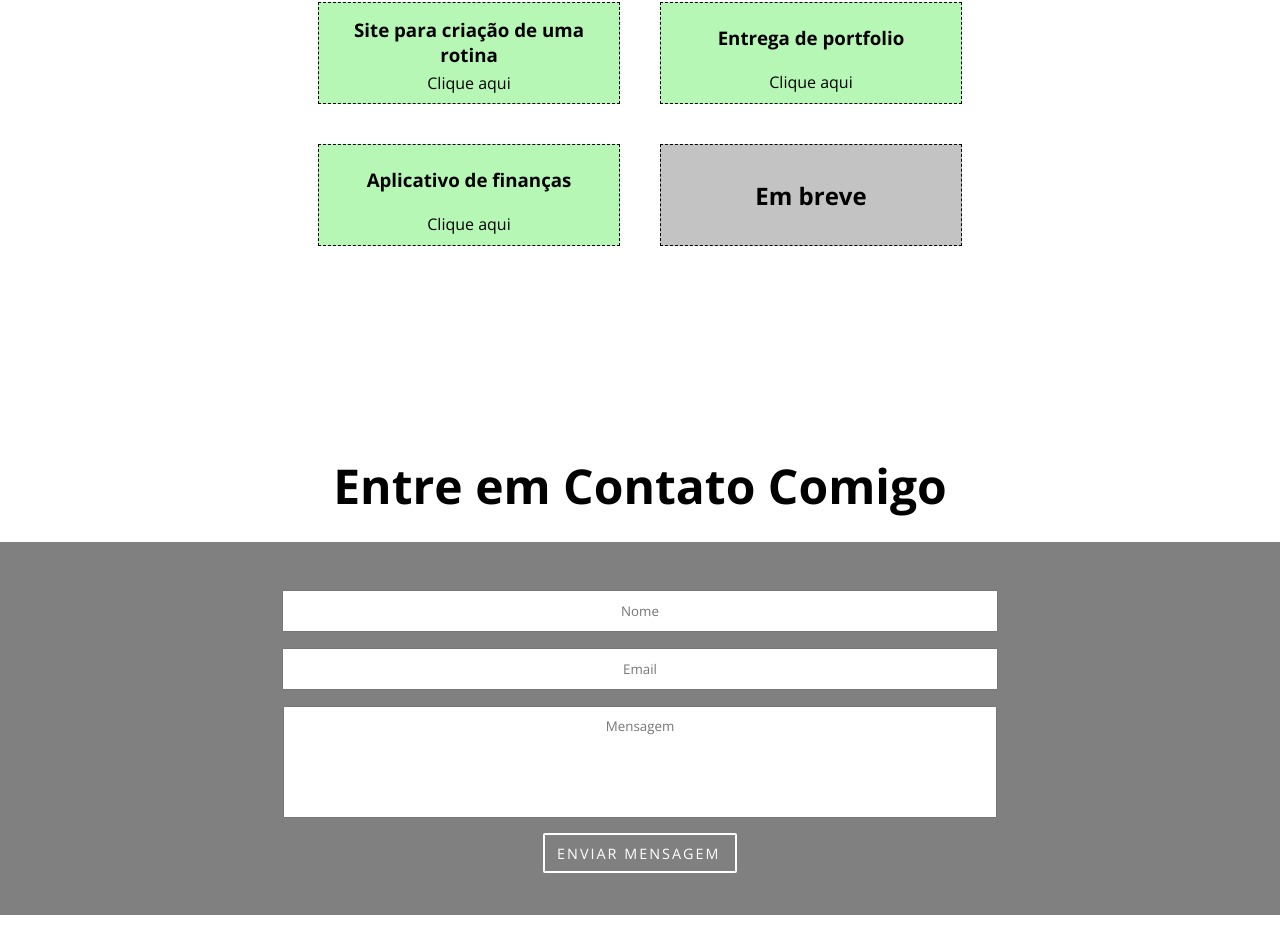
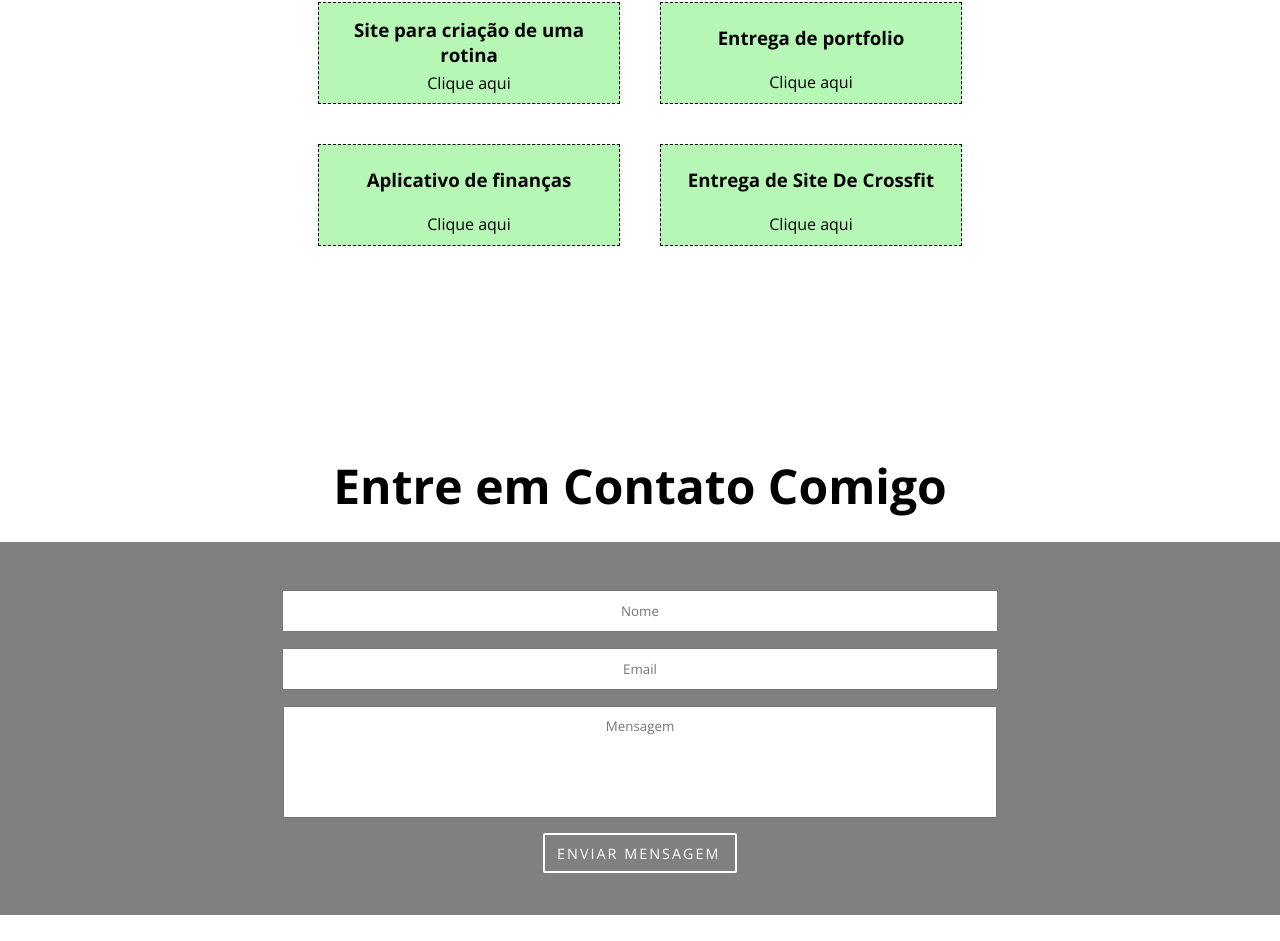
Before and after one commit to GuiFxFarias/PorftolioReact, a React (Create React App) app in the folder my-page/client/: page / in a window 1280 px wide. Shown: the part 1531-2472 px from the top of the page. Built offline with nearby package versions, Linux system fonts and the light colour scheme; grey boxes are pictures that could not be loaded.

Commit message:
add projects

```diff
--- a/my-page/client/src/components/pages/Projects.js
+++ b/my-page/client/src/components/pages/Projects.js
@@ -1,6 +1,5 @@
 import { Element } from "react-scroll";
 import "./projectsStyle.css";
-
 
 function Projects() {
   return (
@@ -40,7 +39,7 @@ function Projects() {
               </a>
             </div>
             <div className="project">
-            <h3 style={{ margin: "auto" }}>Aplicativo de finanças</h3>
+              <h3 style={{ margin: "auto" }}>Aplicativo de finanças</h3>
               <a
                 href="https://expo.dev/accounts/fariasg/projects/meuApp/builds/018840ac-804a-4eeb-ad31-3ecce3c99a2a"
                 target="_blank"
@@ -50,8 +49,16 @@ function Projects() {
                 Clique aqui
               </a>
             </div>
-            <div className="project later">
-              <h2>Em breve</h2>
+            <div className="project">
+            <h3 style={{ margin: "auto" }}>Entrega de Site De Crossfit</h3>
+              <a
+                href="https://arena-cf.vercel.app/"
+                target="_blank"
+                rel="noreferrer"
+                style={{ marginBottom: "10px" }}
+              >
+                Clique aqui
+              </a>
             </div>
           </div>
         </div>
```
